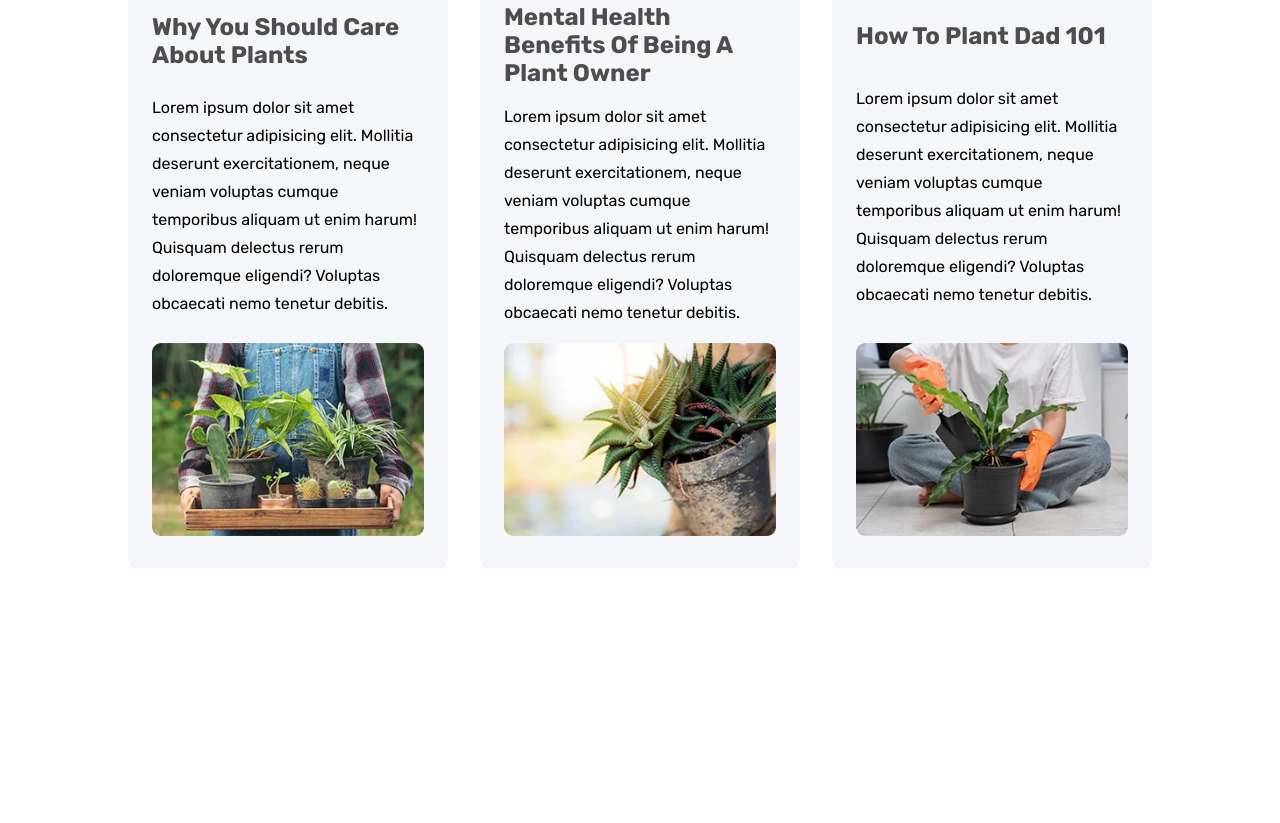
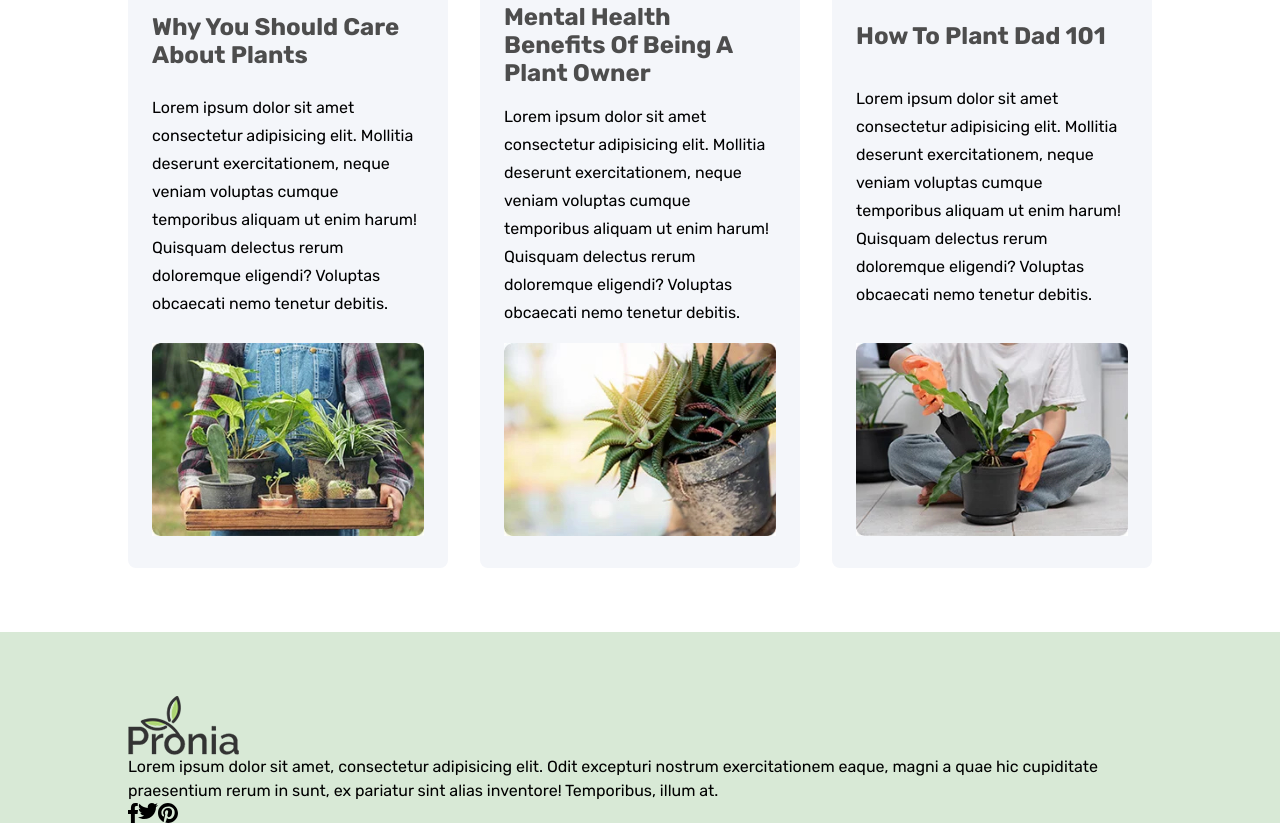
Before and after one commit to gerrysberries/gerard-juan-project-one, a plain HTML site: page index.html in a window 1280 px wide. Shown: the part 2944-3767 px from the top of the page. Before the commit the page ends 3512 px from the top, so only its background shows below. Drawn offline with Linux system fonts and the light colour scheme.

Commit message:
start markup and styling for footer

```diff
--- a/index.html
+++ b/index.html
@@ -204,14 +204,12 @@
                     <!-- empty <div> elements for flex-distribution -->
                     <div class="hidden"></div>
                     <div class="hidden"></div>
-                    <div class="hidden"></div>
                 </div>
                 <div class="new-col new-col-2">
                     <span>new collection</span>
                     <h4>plant port</h4>
                     <a class="btn btn-col" href="">shop now</a>
                     <!-- empty <div> elements for flex-distribution -->
-                    <div class="hidden"></div>
                     <div class="hidden"></div>
                     <div class="hidden"></div>
                 </div>
@@ -270,6 +268,24 @@
             </div>
         </section>
 
+        <!-- FOOTER SECTION -->
+
+        <footer>
+            <div class="wrapper footer-wrapper">
+                <a class="logo" href=""><img src="./assets/logo.png" alt=""></a>
+                <p>Lorem ipsum dolor sit amet, consectetur adipisicing elit. Odit excepturi nostrum exercitationem
+                    eaque, magni a quae hic cupiditate praesentium rerum in sunt, ex pariatur sint alias inventore!
+                    Temporibus, illum at.
+                </p>
+                <ul class="social-media">
+                    <li><a href=""><img src="assets/icons/facebook.svg" alt="facebook icon"></a></li>
+                    <li><a href=""><img src="assets/icons/twitter.svg" alt="twitter icon"></a></li>
+                    <li><a href=""><img src="assets/icons/pinterest.svg" alt="pinterest icon"></a></li>
+                    <li><a href=""><img src="assets/icons/dribble.svg" alt="dribble icon"></a></li>
+                </ul>
+            </div>
+        </footer>
+
     </main>
 
 </body>
--- a/styles/sass/_blog.scss
+++ b/styles/sass/_blog.scss
@@ -3,6 +3,7 @@
 .blog {
   font-family: v.$ff-primary;
   text-align: center;
+  margin-bottom: 4rem;
 }
 
 .text-container {
@@ -18,10 +19,10 @@
 article {
   display: flex;
   flex: 1;
+  gap: 1rem;
   flex-direction: column;
   justify-content: space-between;
   align-items: start;
-  gap: 1rem;
   text-align: left;
   line-height: 1.75rem;
   background: v.$blue-faint;
@@ -42,5 +43,6 @@ article {
 
 .author-flex-container {
   display: flex;
+  flex-wrap: wrap;
   gap: 1rem;
 }
--- a/styles/sass/_footer.scss
+++ b/styles/sass/_footer.scss
@@ -0,0 +1,13 @@
+@use 'variables' as v;
+
+footer {
+    font-family: v.$ff-primary;
+    // margin-top: 3rem;
+    padding-top: 4rem;
+    background: no-repeat center url(../../assets/footer.jpg)
+}
+
+.social-media {
+    display: flex;
+    flex-basis: 1;
+}
--- a/styles/sass/style.scss
+++ b/styles/sass/style.scss
@@ -1,10 +1,10 @@
 // @use 'setup';
 @use 'comeau-reset';
 @use 'header';
-@use 'footer';
 @use 'variables';
 @use 'feature';
 @use 'payment-info';
 @use 'products';
 @use 'collections';
 @use 'blog';
+@use 'footer';
```
Also changed, not shown: styles/style.css.
